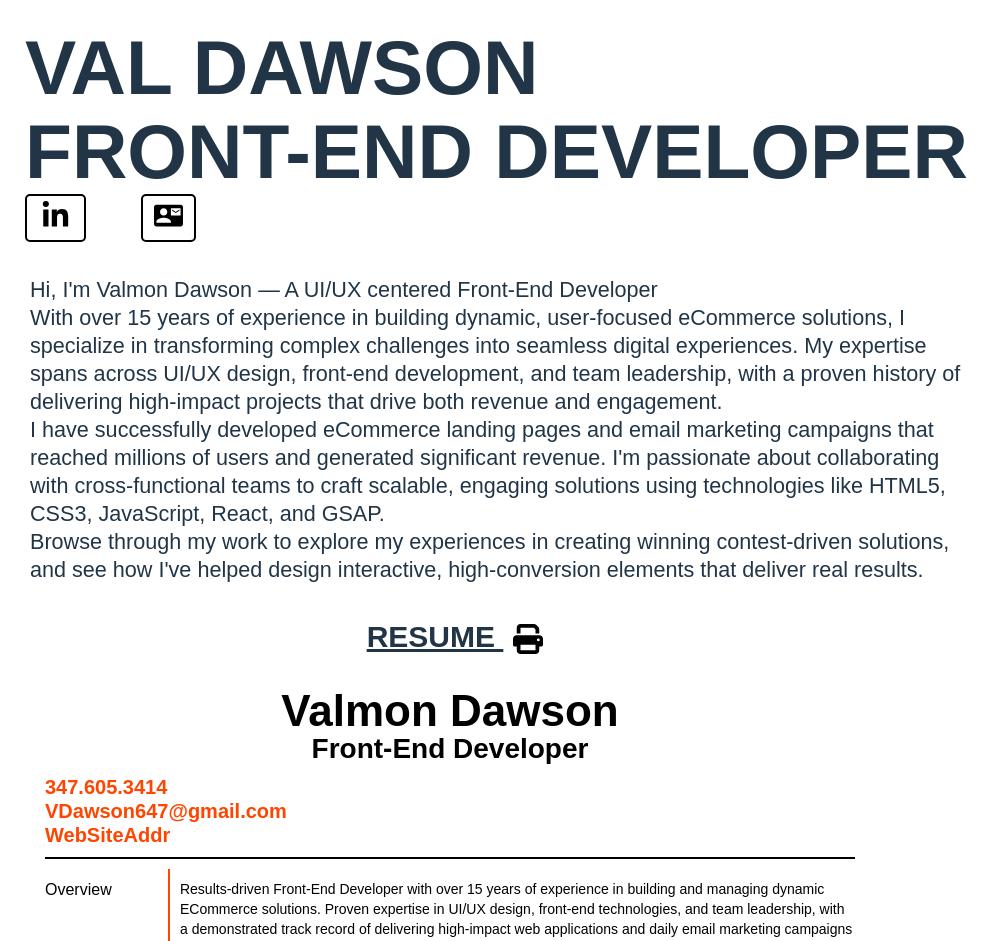
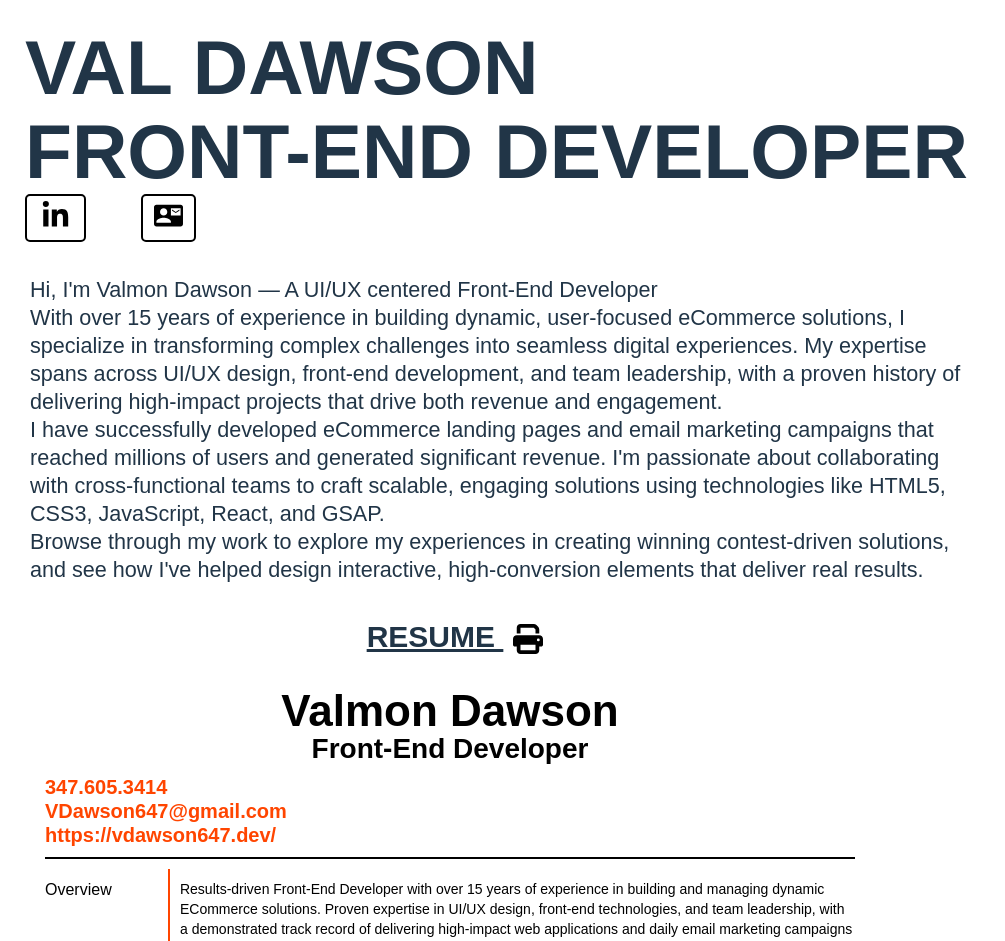
Before and after one commit to VDawson1181/Portfolio_Site_V2, a React (Vite) app: page / in a window 1280 px wide. Shown: the top 941 px of the page, without its empty margins (0-1005 px from the left). Built offline with nearby package versions, Linux system fonts and the light colour scheme; a web font is replaced by a local one.

Commit message:
changing the URL on my resume

```diff
--- a/components/Resume/Resume.jsx
+++ b/components/Resume/Resume.jsx
@@ -19,7 +19,7 @@ const Resume = () => {
                     <h2>Front-End Developer</h2>
                     <h3>347.605.3414</h3>
                     <h3>VDawson647@gmail.com</h3>
-                    <h3>WebSiteAddr</h3>
+                    <h3>https://vdawson647.dev/</h3>
                 </div>
                 <div className="resumeOverview resumeContainer">
                     <p className='subHeader'>Overview</p>
```
